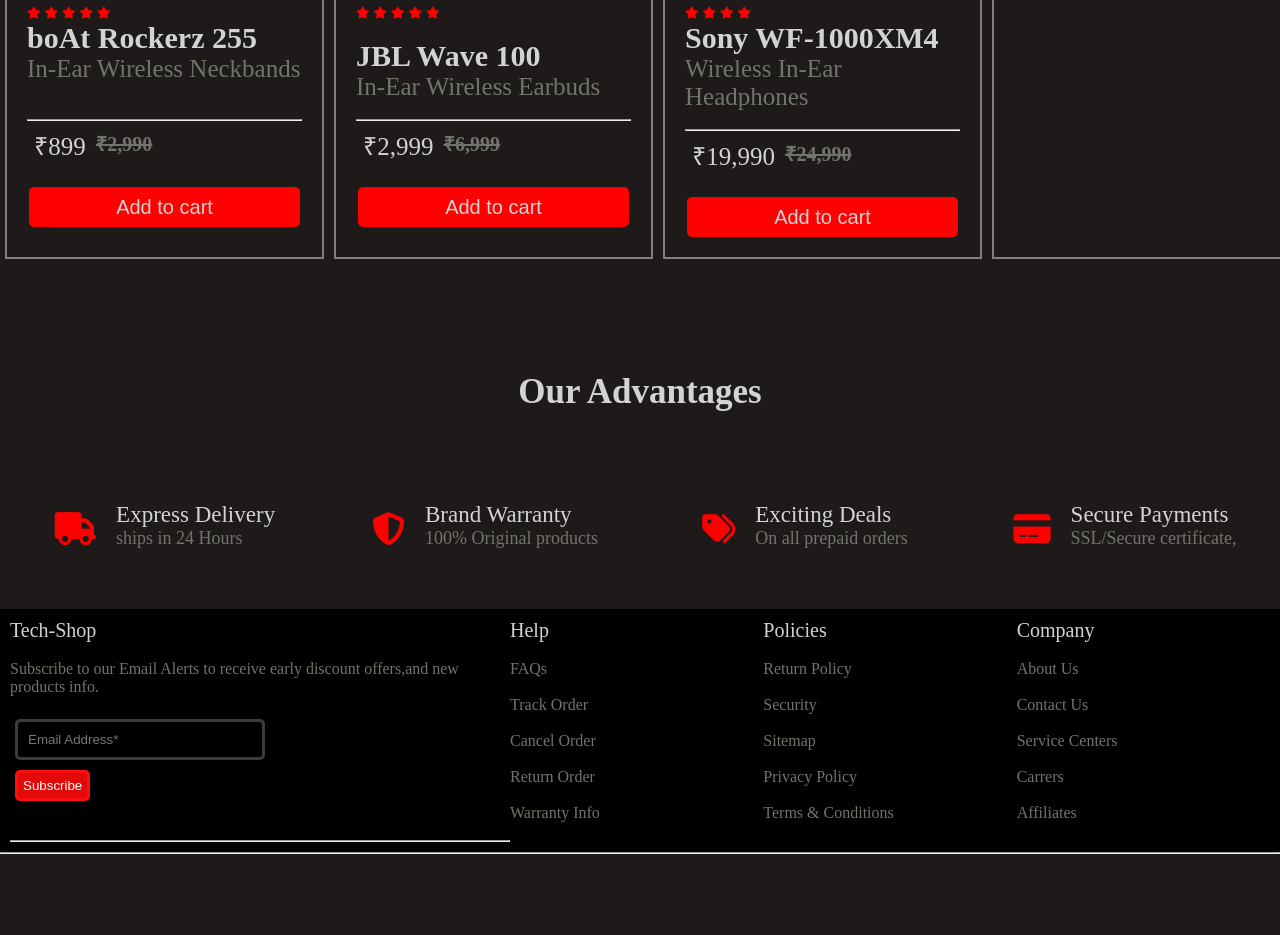
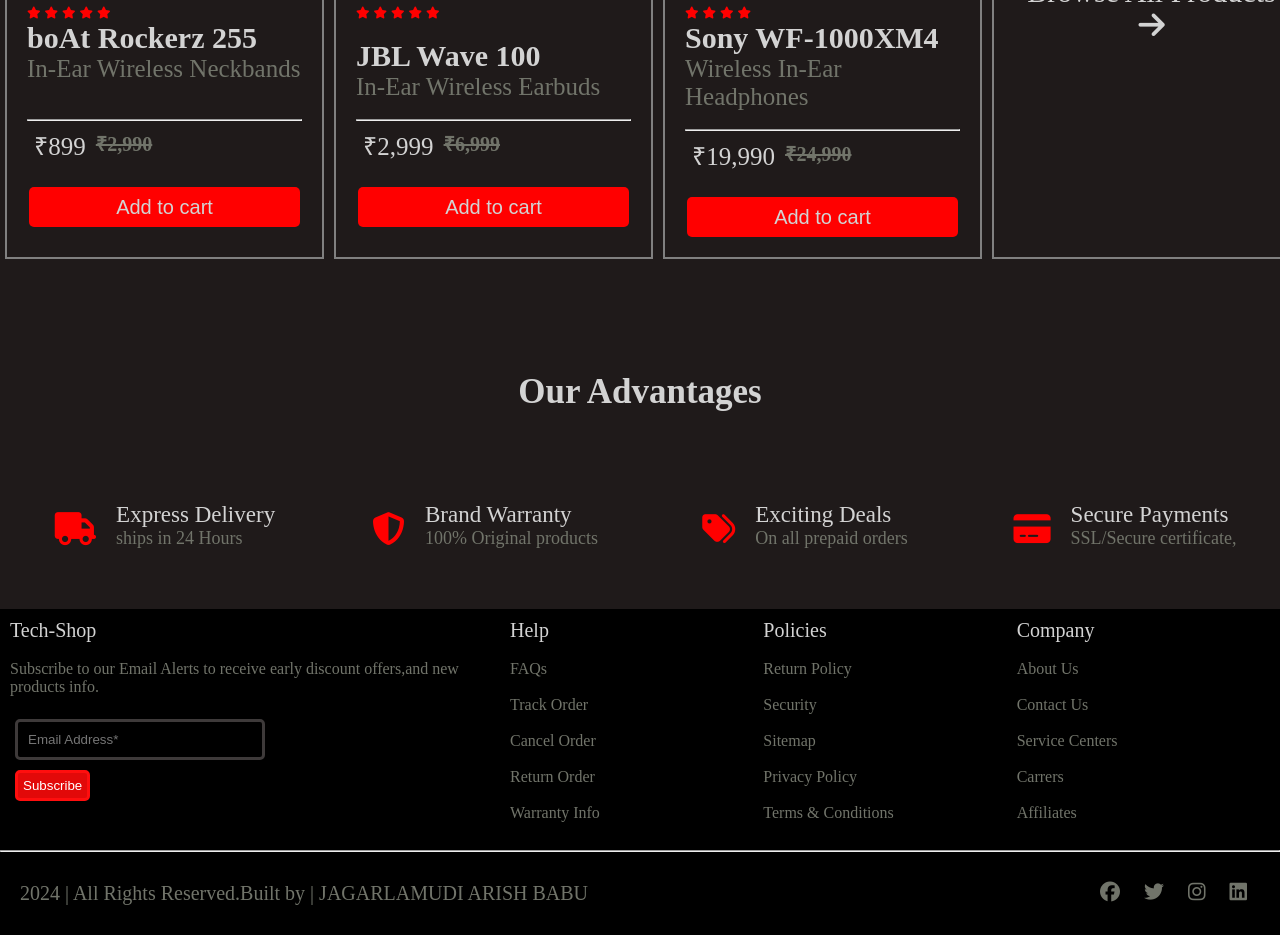
Before and after one commit to Arish2242/Tech-Shop, a plain HTML site: page Homepage.html in a window 1280 px wide. Shown: the part 2933-3868 px from the top of the page. Before the commit the page ends 3823 px from the top, so only its background shows below. Drawn offline with Linux system fonts and the light colour scheme.

Commit message:
Homepage Completed

```diff
--- a/Homepage.html
+++ b/Homepage.html
@@ -550,9 +550,20 @@
             </li>
             </form>
           </div>
-          <hr>
+          <!-- <hr> -->
 
-    </footer><hr><br><br>
+    </footer><hr>
+    <footer class="footer2">
+        <div class="footer2div">
+            <span class="footerspan">2024 | All Rights Reserved.Built by | JAGARLAMUDI ARISH BABU</span>
+            <div class="footericons">
+                <i class="fa-brands fa-facebook"></i>
+                <i class="fa-brands fa-twitter"></i>
+                <i class="fa-brands fa-instagram"></i>
+                <i class="fa-brands fa-linkedin"></i>
+            </div>
+        </div>
+    </footer>
 
 
 
--- a/homepageCSS.css
+++ b/homepageCSS.css
@@ -327,6 +327,9 @@ body{
     color: lightgray;
     border: 2px solid gray;
     margin: 5px;
+    display: flex;
+    justify-content: center;
+    align-items: center;
     /* align-self: center; */
     /* justify-self: center; */
 }
@@ -402,3 +405,24 @@ footer button{
 a{
     color:lightgray;
 }
+.footer2div{
+    display:grid;
+    grid-template-columns: repeat(2,1fr);
+}
+.footericons{
+    color:rgb(113, 116, 106); ;
+    margin: 20px 20px 20px 450px;
+
+}
+.footer2{
+    background-color: rgb(0, 0, 0);
+}
+.footerspan{
+    margin:20px;
+    color:rgb(113, 116, 106);
+    padding: 10px 0px;
+}
+.footericons i{
+   padding:10px;
+   font-size: 20px;
+}
```
